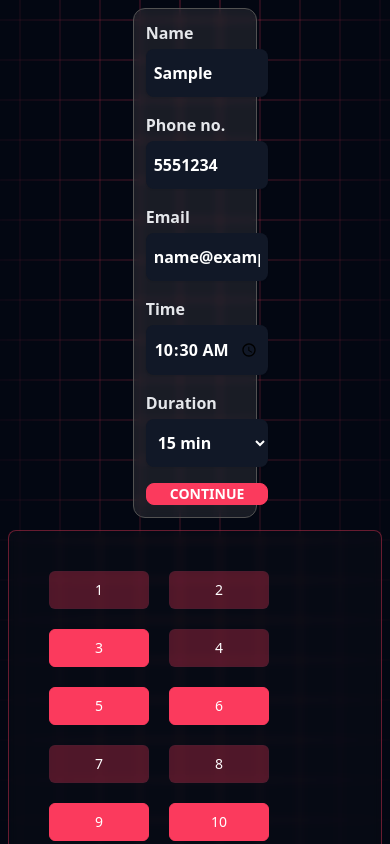
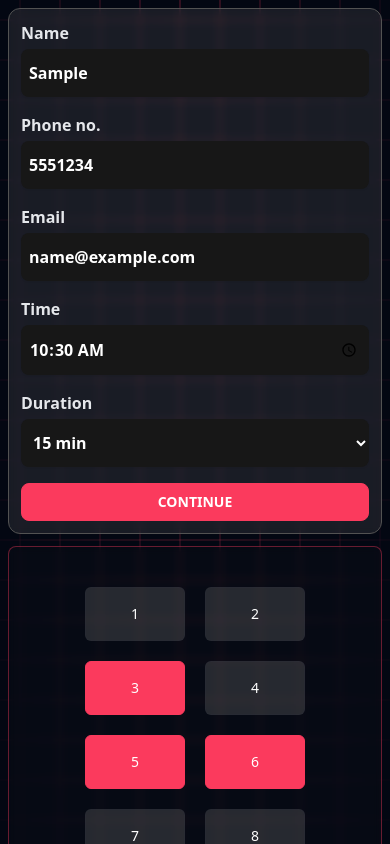
Before and after one commit to decipher-cs/dining-allocation, a React (Vite) app: page / in a window 390 px wide. Both pictures are taken after typing "Sample", "5551234", "name@example.com", "10:30" into the empty fields and a click on the button "CONTINUE". Shown: the top 844 px of the page. Built offline with nearby package versions, Linux system fonts and the light colour scheme.

Commit message:
added animation and fixed layout on mobile view

```diff
--- a/src/App.tsx
+++ b/src/App.tsx
@@ -55,14 +55,15 @@ function App() {
 
     const labelClassName = "block text-md font-bold text-gray-200"
     const inputClassName =
-        "mt-1 w-full rounded-lg border-gray-700 bg-gray-900 px-2 py-3 text-white shadow-sm sm:text-sm outline-primary focus:outline"
+        "mt-1 w-full rounded-lg border-gray-700 bg-neutral-900 px-2 py-3 text-white shadow-sm sm:text-sm outline-primary focus:outline"
 
     return (
-        <main className="relative flex min-h-svh w-full flex-col justify-evenly bg-gray-950 p-2 text-neutral-100 max-lg:items-center lg:flex-row">
+        <main className="relative block min-h-svh w-full bg-gray-950 p-2 text-neutral-100 lg:flex">
             <BackgroundGrid />
 
             <form
-                className="relative grid w-1/3 gap-4 rounded-xl border border-neutral-600 bg-neutral-500/20 p-3 backdrop-blur-sm"
+                className="relative mx-auto grid min-w-[30%] max-w-lg basis-1/2 gap-4 rounded-xl border border-neutral-600 bg-neutral-500/20 p-3
+                    backdrop-blur-sm"
                 onSubmit={(e) => {
                     e.preventDefault()
                 }}
@@ -111,7 +112,7 @@ function App() {
 
                 <Button
                     type="submit"
-                    className="font-bold uppercase"
+                    className="px-4 py-2 font-bold uppercase"
                     onClick={() => {
                         getSeatDate()
                     }}
@@ -121,12 +122,30 @@ function App() {
             </form>
 
             {seatDate.length > 0 && (
-                <section className="grid place-items-center items-center py-3">
-                    {seatDateFetchStatus === "loading" && <div className="text-nowrap">Loading seat status...</div>}
+                <section className="grid basis-1/2 place-items-center items-center py-3">
+                    {seatDateFetchStatus === "loading" && (
+                        <div className="animate-spin text-nowrap">
+                            <span className="sr-only">Loading</span>
+                            <svg
+                                xmlns="http://www.w3.org/2000/svg"
+                                fill="none"
+                                viewBox="0 0 24 24"
+                                stroke-width="1.5"
+                                stroke="currentColor"
+                                className="size-6"
+                            >
+                                <path
+                                    stroke-linecap="round"
+                                    stroke-linejoin="round"
+                                    d="M16.023 9.348h4.992v-.001M2.985 19.644v-4.992m0 0h4.992m-4.993 0 3.181 3.183a8.25 8.25 0 0 0 13.803-3.7M4.031 9.865a8.25 8.25 0 0 1 13.803-3.7l3.181 3.182m0-4.991v4.99"
+                                />
+                            </svg>
+                        </div>
+                    )}
                     {seatDateFetchStatus === "success" && (
                         <>
                             <div
-                                className="border-primary/40 grid max-w-screen-md gap-5 rounded-lg border bg-neutral-800/10 p-10 backdrop-blur-sm"
+                                className="border-primary/40 grid max-w-screen-md justify-center gap-5 rounded-lg border bg-neutral-800/10 p-10 backdrop-blur-sm"
                                 style={{
                                     gridTemplateColumns: "repeat(auto-fit, minmax(10px, 100px))",
                                 }}
@@ -142,8 +161,8 @@ function App() {
                                                 className={` ${
                                                 seatAvailable
                                                         ? "cursor-pointer"
-                                                        : "bg-primary/30 cursor-not-allowed border-gray-700/10"
-                                                } rounded-md px-5 py-2`}
+                                                        : "cursor-not-allowed border-gray-700/10 bg-neutral-500/30"
+                                                } rounded-md px-10 py-4`}
                                                 type="button"
                                                 onClick={() => {
                                                     reserveSeat(tableNum)
```
